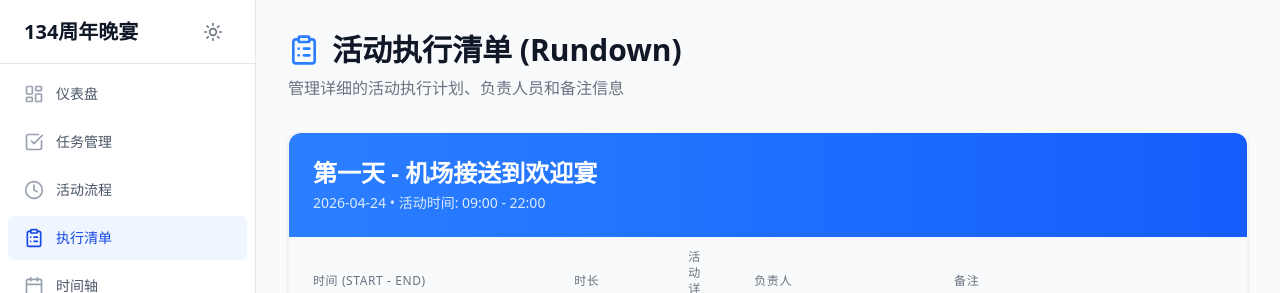
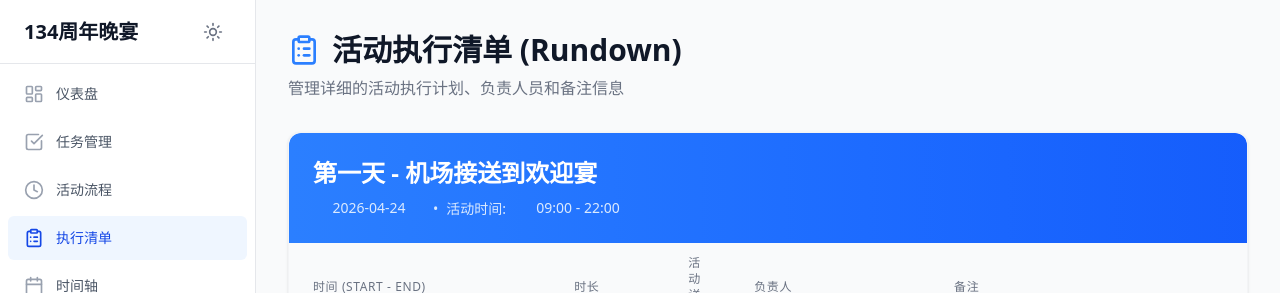
Before and after one commit to francly/klsyapclan-134-anniversary-dinner, a React (Vite) app: page /rundown in a window 1280 px wide. Shown: the top 293 px of the page. Built offline with nearby package versions, Linux system fonts and the light colour scheme; no server answers.

Commit message:
feat(rundown): add committee api and editable headers

```diff
--- a/server.cjs
+++ b/server.cjs
@@ -86,7 +86,6 @@ app.get('/api/program', (req, res) => {
 });
 
 app.post('/api/program', (req, res) => {
-    /* ... existing program post logic ... */
     try {
         const newData = req.body;
         fs.writeFileSync(DATA_FILE, JSON.stringify(newData, null, 2));
--- a/src/pages/Rundown.jsx
+++ b/src/pages/Rundown.jsx
@@ -86,6 +86,16 @@ export default function Rundown() {
         saveRundown(newRundown);
     };
 
+    const handleDayChange = (dayIndex, field, value) => {
+        const newRundown = [...rundown];
+        newRundown[dayIndex] = {
+            ...newRundown[dayIndex],
+            [field]: value
+        };
+        setRundown(newRundown);
+        saveRundown(newRundown);
+    };
+
     const addSlot = (dayIndex) => {
         const newRundown = [...rundown];
         const newId = Math.max(...newRundown.flatMap(d => d.slots.map(s => s.id)), 0) + 1;
@@ -145,12 +155,33 @@ export default function Rundown() {
                 <div className="space-y-8">
                     {rundown.map((day, dayIndex) => (
                         <div key={dayIndex} className="bg-white dark:bg-[#1f1f1f] rounded-xl shadow-sm border border-gray-100 dark:border-[#2d2d2d] overflow-hidden">
-                            {/* Day Header */}
-                            <div className="bg-gradient-to-r from-blue-500 to-blue-600 text-white p-6 rounded-t-xl">
-                                <h2 className="text-2xl font-bold">{day.day}</h2>
-                                <p className="text-blue-100 text-sm mt-1">
-                                    {day.date} • 活动时间: {day.timeRange}
-                                </p>
+                            {/* Day Header - Editable */}
+                            <div className="bg-gradient-to-r from-blue-500 to-blue-600 p-6 rounded-t-xl">
+                                <input
+                                    type="text"
+                                    value={day.day}
+                                    onChange={(e) => handleDayChange(dayIndex, 'day', e.target.value)}
+                                    className="text-2xl font-bold text-white bg-transparent border-b border-transparent hover:border-white/30 focus:border-white focus:outline-none w-full mb-1 transition-colors placeholder-blue-200"
+                                    placeholder="输入天数标题 (例如: 第一天...)"
+                                />
+                                <div className="flex items-center gap-2 text-blue-100 text-sm mt-1">
+                                    <input
+                                        type="text"
+                                        value={day.date}
+                                        onChange={(e) => handleDayChange(dayIndex, 'date', e.target.value)}
+                                        className="bg-transparent border-b border-transparent hover:border-white/30 focus:border-white focus:outline-none w-28 text-center transition-colors"
+                                        placeholder="日期"
+                                    />
+                                    <span>•</span>
+                                    <span>活动时间:</span>
+                                    <input
+                                        type="text"
+                                        value={day.timeRange}
+                                        onChange={(e) => handleDayChange(dayIndex, 'timeRange', e.target.value)}
+                                        className="bg-transparent border-b border-transparent hover:border-white/30 focus:border-white focus:outline-none w-32 text-center transition-colors"
+                                        placeholder="09:00 - 22:00"
+                                    />
+                                </div>
                             </div>
 
                             {/* Table */}
```
